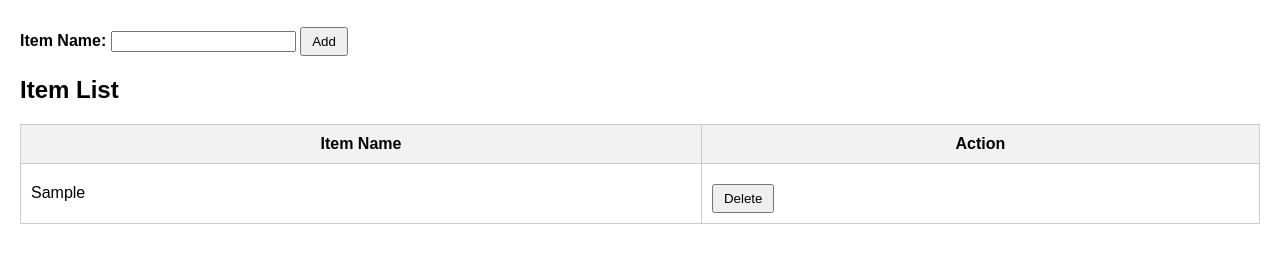
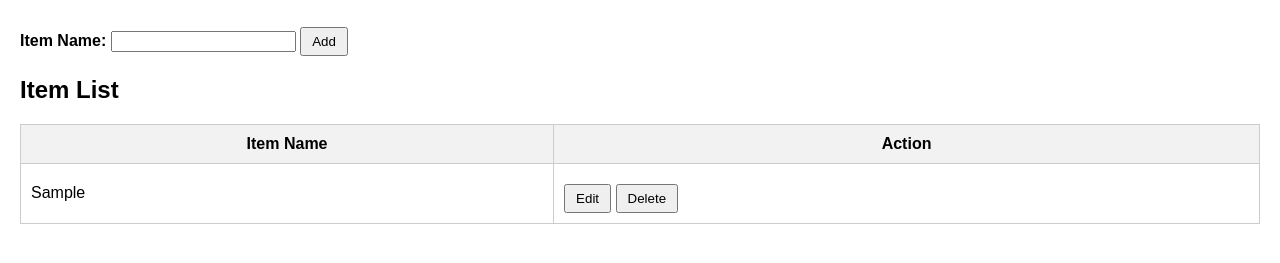
Before and after one commit to jaafaralrjoob/CRUD, a plain HTML site: page index.html in a window 1280 px wide. Both pictures are taken after typing "Sample" into the empty fields and a click on the button "Add". Shown: the part 111-374 px from the top of the page. Drawn offline with Linux system fonts and the light colour scheme.

Commit message:
Update index.html

```diff
--- a/index.html
+++ b/index.html
@@ -3,6 +3,7 @@
   <head>
     <title>CRUD Web Application</title>
     <style>
+      /* Simple styling for the application */
       body {
         font-family: Arial, sans-serif;
         margin: 20px;
@@ -52,13 +53,24 @@
       // Array to store the items
       let items = [];
 
-      // Function to add an item to the list
+      // Variable to store the index of the item being edited
+      let editIndex = -1;
+
+      // Function to add or update an item in the list
       function addItem() {
         let itemNameInput = document.getElementById("itemName");
         let itemName = itemNameInput.value;
 
         if (itemName) {
-          items.push(itemName);
+          if (editIndex > -1) {
+            // If an item is being edited, update the existing item
+            items[editIndex] = itemName;
+            editIndex = -1;
+          } else {
+            // If no item is being edited, add a new item
+            items.push(itemName);
+          }
+
           itemNameInput.value = "";
           refreshItemList();
         }
@@ -68,6 +80,13 @@
       function deleteItem(index) {
         items.splice(index, 1);
         refreshItemList();
+      }
+
+      // Function to edit an item in the list
+      function editItem(index) {
+        let itemNameInput = document.getElementById("itemName");
+        itemNameInput.value = items[index];
+        editIndex = index;
       }
 
       // Function to refresh the item list
@@ -87,7 +106,11 @@
 
           nameCell.innerHTML = item;
           actionCell.innerHTML =
-            '<button onclick="deleteItem(' + index + ')">Delete</button>';
+            '<button onclick="editItem(' +
+            index +
+            ')">Edit</button> <button onclick="deleteItem(' +
+            index +
+            ')">Delete</button>';
         });
       }
     </script>
```
